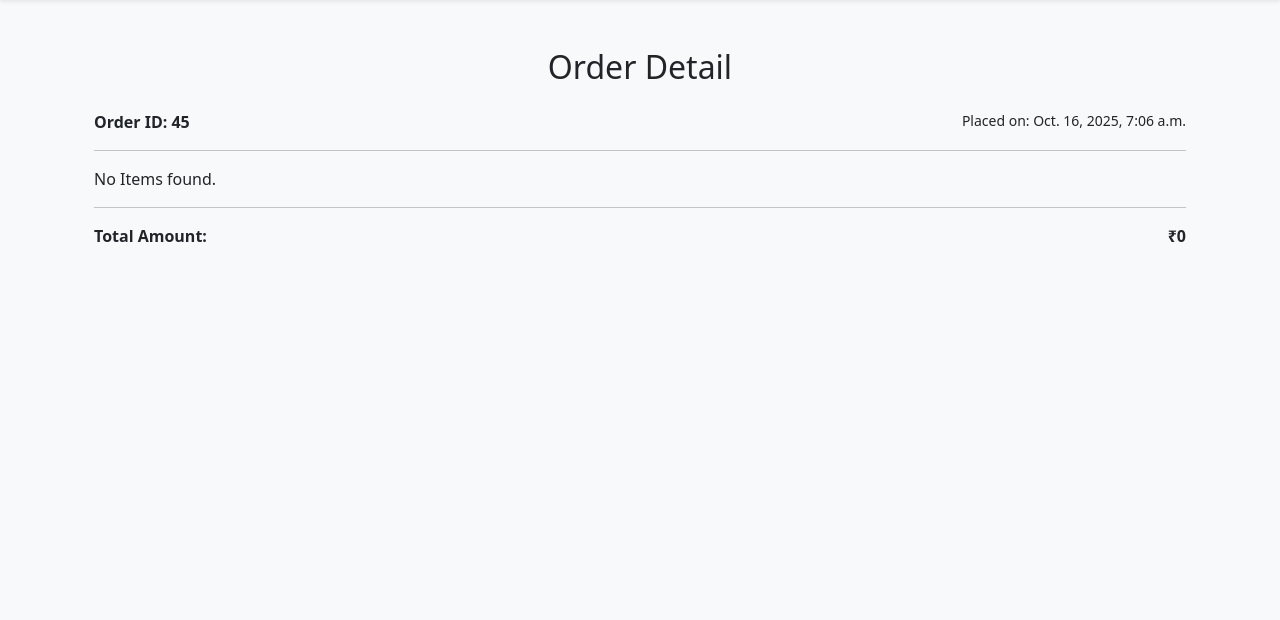
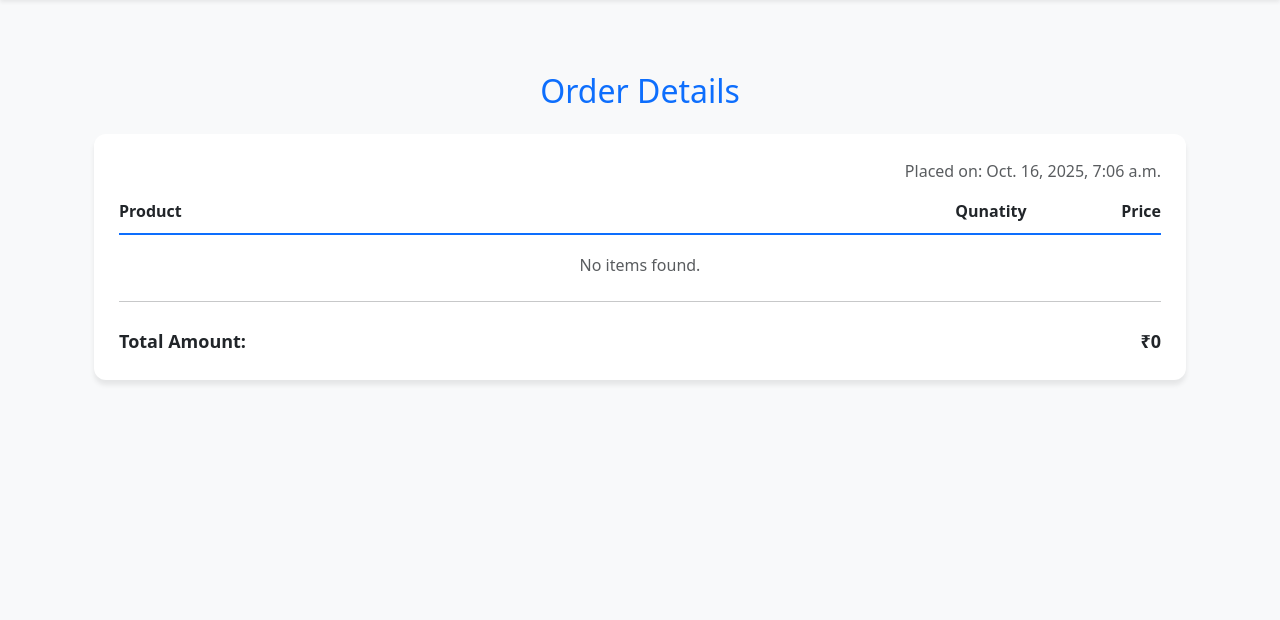
Before and after one commit to pragnakalpdev65/Django_task, a Django app: page /orderdetail/45/ in a window 1280 px wide. Shown: the part 56-676 px from the top of the page. Run offline with Django 5.2, Linux system fonts and the light colour scheme; a user stored in the database is signed in; data comes from the database, SQL or seed files in the repository; both versions use the stored data as it was after the commit.

Commit message:
ecommerce_orderdetail_17Nov

```diff
--- a/E_commerce_app/models.py
+++ b/E_commerce_app/models.py
@@ -49,6 +49,8 @@ class OrderItem(models.Model):
     price = models.PositiveIntegerField()
 
 class ShippingDetail(models.Model):
+
+    order = models.ForeignKey(Order, on_delete=models.CASCADE, null=True, blank=True)
     name=models.CharField( max_length=50)
     address=models.TextField()
     mail=models.EmailField(max_length=254)
--- a/E_commerce_app/templates/E_commerce_app/home.html
+++ b/E_commerce_app/templates/E_commerce_app/home.html
@@ -18,7 +18,7 @@
       <script>
             setTimeout(()=>{
                 window.location.href="login/";
-            },3000)
+            },2000)
         </script>
     </body>
 </html>
--- a/E_commerce_app/templates/E_commerce_app/order_details.html
+++ b/E_commerce_app/templates/E_commerce_app/order_details.html
@@ -1,34 +1,76 @@
 {% extends "E_commerce_app/base.html" %}
-{% block title %}Order detail{% endblock %}
+{% block title %}Order Detail{% endblock %}
 
 {% block content %}
-<div class="container mt-4">
-    <h2 class="text-center my-4">Order Detail</h2>
 
-    <div class="list-group-item">
+<style>
+    .order-box {
+        background: #ffffff;
+        padding: 25px;
+        border-radius: 12px;
+        box-shadow: 0 5px 5px rgba(0,0,0,0.08);
+    }
 
-        <div class="d-flex justify-content-between">
-            <strong>Order ID: {{ order.id }}</strong>
-            <small>Placed on: {{ order.created_at }}</small>
+    .order-item {
+        padding: 12px 0;
+
+        display: grid;
+        grid-template-columns: 1fr 100px 120px;
+        align-items: center;
+        font-size: 17px;
+    }
+
+
+
+    .header-row {
+        font-weight: bold;
+        border-bottom: 2px solid #0d6efd;
+        padding-bottom: 10px;
+        margin-bottom: 10px;
+        display: grid;
+        grid-template-columns: 1fr 100px 120px;
+    }
+
+    .total-row {
+        font-size: 18px;
+        font-weight: bold;
+        padding-top: 10px;
+    }
+</style>
+
+<div class="container my-5">
+    <h2 class="text-center text-primary mb-4">Order Details</h2>
+
+    <div class="order-box">
+
+        <div class="text-end text-muted mb-3">
+            Placed on: {{ order.created_at }}
         </div>
 
-        <hr>
+        <div class="header-row">
+            <span>Product</span>
+            <span class="text-center">Qunatity</span>
+            <span class="text-end">Price</span>
+        </div>
+
         {% for item in order_items %}
-            <div class="d-flex justify-content-between">
-                <span>{{ item.item_name }}</span>
-                <span>Qty: {{ item.quantity }}</span>
-                <span>₹{{ item.total_price }}</span>
-            </div>
-
+        <div class="order-item">
+            <span>{{ item.item_name }}</span>
+            <span class="text-center">{{ item.quantity }}</span>
+            <span class="text-end">₹{{ item.total_price }}</span>
+        </div>
         {% empty %}
-            <p>No Items found.</p>
+            <p class="text-muted text-center py-2">No items found.</p>
         {% endfor %}
 
         <hr>
-        <div class="d-flex justify-content-between">
-            <strong>Total Amount:</strong>
-            <strong>₹{{ total }}</strong>
+
+        <div class="d-flex justify-content-between total-row">
+            <span>Total Amount:</span>
+            <span>₹{{ total }}</span>
         </div>
+
     </div>
 </div>
+
 {% endblock %}
--- a/E_commerce_app/templates/E_commerce_app/order_list.html
+++ b/E_commerce_app/templates/E_commerce_app/order_list.html
@@ -3,7 +3,7 @@
 
 {% block content %}
   <div class="container mt-4">
-    <h2 class="text-center my-4">Your Past Orders</h2>
+    <h2 class="text-center text-primary  my-4">Your Past Orders</h2>
 
 {% if orders %}
 <div class="container">
@@ -14,12 +14,12 @@
            class="list-group-item list-group-item-action">
 
             <div class="d-flex justify-content-between">
-                <strong>Order : {{ order.id }}</strong>
+                <strong>Order Placed on:  </strong>
                 <small>Total: ₹{{ order.total_price }}</small>
             </div>
 
             <small class="text-muted">
-                Placed on: {{ order.created_at }}
+            {{ order.created_at }}
             </small>
 
         </a>
--- a/E_commerce_app/templates/E_commerce_app/product_by_category.html
+++ b/E_commerce_app/templates/E_commerce_app/product_by_category.html
@@ -77,7 +77,7 @@
 
     setTimeout(function() {
         button.closest('form').submit();
-    }, 500);
+    }, 1000);
   }
 </script>
 
--- a/E_commerce_app/templates/E_commerce_app/shipping_detail.html
+++ b/E_commerce_app/templates/E_commerce_app/shipping_detail.html
@@ -4,11 +4,10 @@
 {% block content %}
 <div class="d-flex justify-content-center align-items-center my-5">
   <div class="p-5 bg-light border rounded shadow">
-    <h2 class="mb-4 text-center">Enter Your Details</h2>
+    <h2 class="mb-4 text-center text-primary">Enter Shipping Details</h2>
 
     <form method="POST">
       {% csrf_token %}
-      {% comment %} {{ form.as_p }} {% endcomment %}
 
       <div class="mb-3">
         <label for="name" class="form-label">Name</label>
@@ -26,7 +25,7 @@
       </div>
 
       <div class="text-center">
-        <button type="submit" class="btn btn-primary">Save</button>
+          <button type="submit" class="btn btn-primary w-100">Save</button>
       </div>
     </form>
   </div>
--- a/E_commerce_app/templates/E_commerce_app/thanks.html
+++ b/E_commerce_app/templates/E_commerce_app/thanks.html
@@ -2,9 +2,7 @@
 <!DOCTYPE html>
 <html lang="en">
 <head>
-    <meta charset="UTF-8">
-    <meta name="viewport" content="width=device-width, initial-scale=1.0">
-    <title>Thanks</title>
+ <title>Thanks</title>
 
     <link href="https://cdn.jsdelivr.net/npm/bootstrap@5.3.3/dist/css/bootstrap.min.css" rel="stylesheet">
 </head>
@@ -18,7 +16,7 @@
 
     <div class="flex-grow-1 d-flex justify-content-center align-items-center bg-light">
       <div class="text-center bg-white p-5 rounded shadow">
-          <h2 class="mb-4 text-success">Order Placed Successfully!</h2>
+          <h2 class="mb-4 text-primary ">Order Placed Successfully!</h2>
           <p class="text-muted mb-4">Thank you for your purchase. Your order is being processed.</p>
 
           <a href="{% url 'category_list' %}" class="btn btn-primary">
--- a/E_commerce_app/views.py
+++ b/E_commerce_app/views.py
@@ -26,7 +26,6 @@ class RegisterView(View):
             messages.success(request, "Registration successful! Please log in.")
             return redirect('login')
         else:
-            messages.error(request, "Change your password or username")
             return render(request, 'E_commerce_app/registration.html', {'form': form})
 
 class LoginView(View):
@@ -55,11 +54,6 @@ class CategoryView(ListView):
     model = Category
     template_name = 'E_commerce_app/category.html'
     context_object_name = 'categories'
-    # def category_list(request):
-    #     categories = Category.objects.all()
-    #     print(">>>>>>>>>",categories)
-    #     return render(request, 'E_commerce_app/category.html', {'categories': categories})
-
 
 class SearchView(ListView):
     model = Product
@@ -155,18 +149,6 @@ class CreateOrderView(View):
 
         cart_items = Cart.objects.filter(user=request.user)
         if cart_items.exists():
-            total_price = sum(item.product.price * item.quantity for item in cart_items)
-
-            order = Order.objects.create(total_price=total_price, user = request.user)
-
-            for item in cart_items:
-                OrderItem.objects.create(
-                order=order,
-                product=item.product,
-                quantity=item.quantity,
-                price=item.product.price
-                )
-            request.session['order_id'] = order.id
             return redirect('shippingdetail')
         return redirect('cart')
 
@@ -179,8 +161,7 @@ class OrderDetailView(DetailView):
             order=get_object_or_404(Order,id=order_id,user=request.user)
             order_item = OrderItem.objects.filter(order=order)
             total = sum(item.product.price * item.quantity for item in order_item)
-            print(order)
-            print(order_item)
+
             order_details = []
             for item in order_item:
                 order_details.append({
@@ -189,7 +170,7 @@ class OrderDetailView(DetailView):
                     "price": item.price,
                     "total_price": item.price * item.quantity,
                 })
-            print(order_details)
+
             return render(request,'E_commerce_app/order_details.html',{
                 'order':order,
                 'order_items':order_details,
@@ -212,11 +193,25 @@ class ShippingDetailView(View):
 
     def post(self, request):
         cart_items = Cart.objects.filter(user=request.user)
+
+
+        total_price = sum(item.product.price * item.quantity for item in cart_items)
+        order = Order.objects.create(user=request.user,total_price=total_price)
+
+        for item in cart_items:
+            OrderItem.objects.create(
+                order=order,
+                product=item.product,
+                quantity=item.quantity,
+                price=item.product.price
+            )
+
         name = request.POST.get('name')
         address = request.POST.get('address')
         mail = request.POST.get('mail')
 
         ShippingDetail.objects.create(name=name, address=address, mail=mail)
+
         cart_items.delete()
         return redirect('thanks')
 
```
Also changed, not shown: E_commerce_app/templates/E_commerce_app/product_detail.html (+68 -110 lines), E_commerce_app/templates/E_commerce_app/registration.html (+29 -12 lines), E_commerce_app/migrations/0010_shippingdetail_order.py (added), db.sqlite3.
